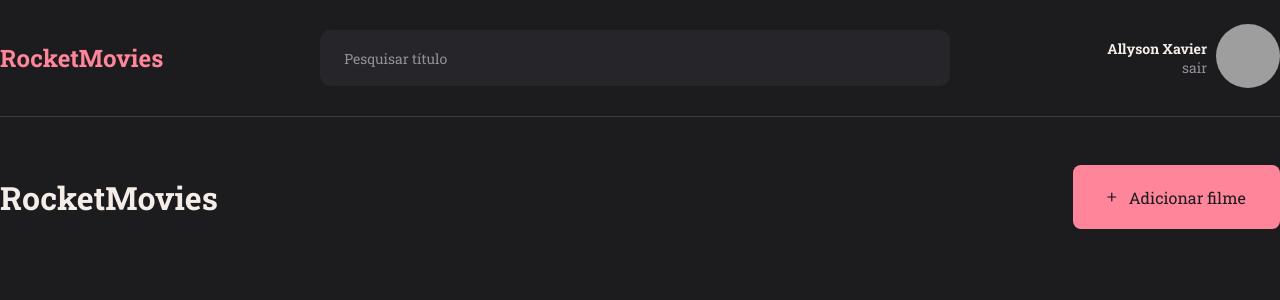
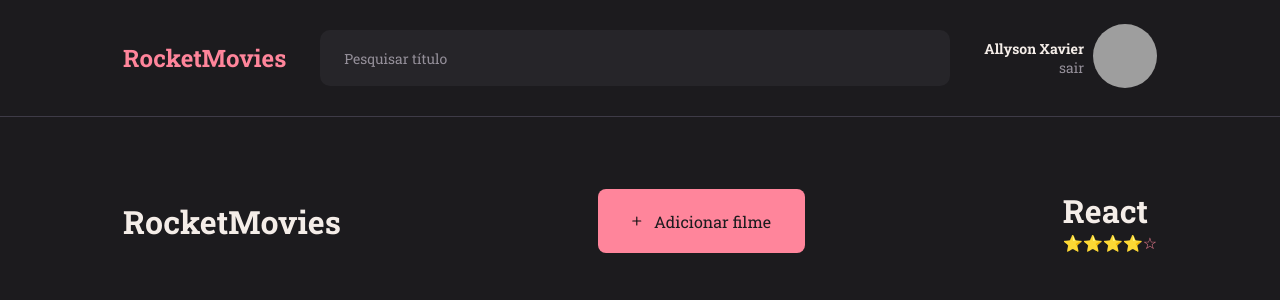
Before and after one commit to allysonxavier/RocketMovies, a React (Vite) app: page / in a window 1280 px wide. Shown: the top 300 px of the page. Built offline with nearby package versions, Linux system fonts and the light colour scheme; grey boxes are pictures that could not be loaded.

Commit message:
add components

```diff
--- a/src/components/Button/styles.js
+++ b/src/components/Button/styles.js
@@ -1,6 +1,6 @@
 import styled from "styled-components";
 
-export const Container = styled.div`
+export const Container = styled.button`
   background-color: ${({ theme }) => theme.COLORS.pink};
   border-radius: 10px;
   color: ${({ theme }) => theme.COLORS.background800};
--- a/src/components/Header/styles.js
+++ b/src/components/Header/styles.js
@@ -7,6 +7,8 @@ export const Line = styled.div`
 `;
 
 export const Container = styled.header`
+  padding: 24px 123px;
+
   margin: 0 auto;
   width: 100%;
   max-width: 1366px;
--- /dev/null
+++ b/src/components/Note/index.jsx
@@ -0,0 +1,11 @@
+import { Container } from "./styles";
+import { Score } from "../Score";
+
+export function Note({ data, score, ...rest }) {
+  return (
+    <Container {...rest}>
+      <h1>{data.title}</h1>
+      <Score score={score} />
+    </Container>
+  );
+}
--- /dev/null
+++ b/src/components/Note/styles.js
@@ -0,0 +1,3 @@
+import styled from "styled-components";
+
+export const Container = styled.div``;
--- /dev/null
+++ b/src/components/Score/index.jsx
@@ -0,0 +1,22 @@
+import React from "react";
+import { Container } from "./styles";
+
+export function Score({ score }) {
+  const stars = [];
+  for (let i = 0; i < 5; i++) {
+    if (i < score) {
+      stars.push(
+        <span key={i} role="img" aria-label="filled star">
+          ⭐️
+        </span>
+      );
+    } else {
+      stars.push(
+        <span key={i} role="img" aria-label="empty star">
+          ☆
+        </span>
+      );
+    }
+  }
+  return <Container>{stars}</Container>;
+}
--- /dev/null
+++ b/src/components/Score/styles.js
@@ -0,0 +1,5 @@
+import styled from "styled-components";
+
+export const Container = styled.div`
+  color: ${({ theme }) => theme.COLORS.pink};
+`;
--- a/src/pages/Home/index.jsx
+++ b/src/pages/Home/index.jsx
@@ -3,6 +3,7 @@ import { Container } from "./styles";
 import { Input } from "../../components/Input";
 import { Button } from "../../components/Button";
 import { FiPlus } from "react-icons/fi";
+import { Note } from "../../components/Note";
 
 export function Home() {
   return (
@@ -19,6 +20,7 @@ export function Home() {
             className={"button-add"}
           ></Button>
         </a>
+        <Note data={{ title: "React" }} score={4} />
       </main>
     </Container>
   );
--- a/src/pages/Home/styles.js
+++ b/src/pages/Home/styles.js
@@ -5,6 +5,8 @@ export const Container = styled.div`
   background-color: ${({ theme }) => theme.COLORS.background800};
 
   > main {
+    padding: 24px 123px;
+
     max-width: 1366px;
 
     margin: 48px auto;
```
